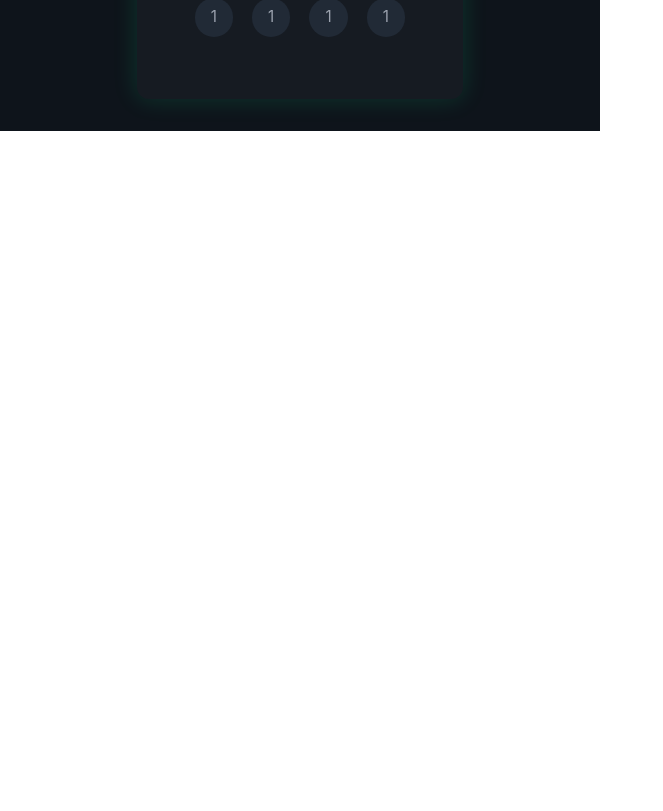
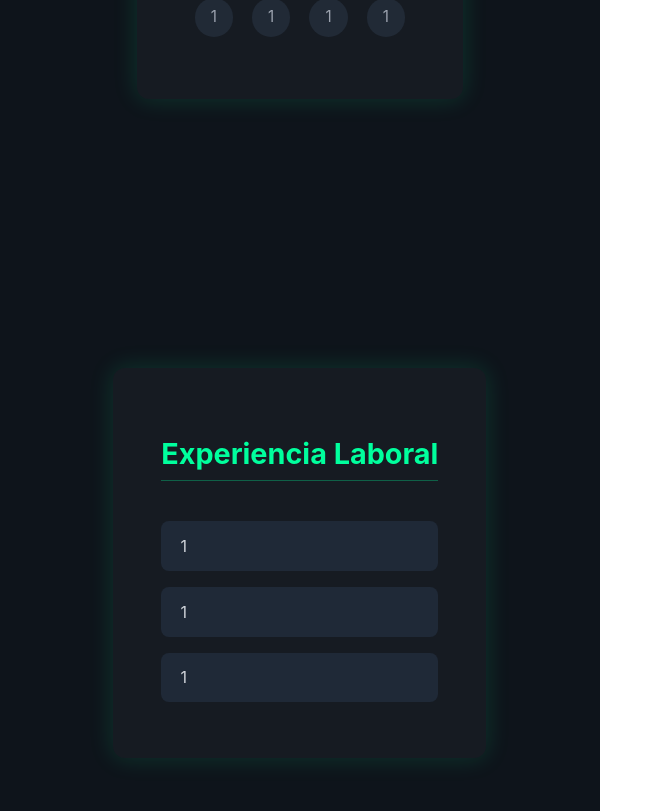
Before and after one commit to Ximena0405/cv-react-ximena, a React (Vite) app: page / in a window 1280 px wide. Shown: the part 1609-2420 px from the top of the page, without its empty margins (0-663 px from the left). Before the commit the page ends 1740 px from the top, so only its background shows below. Built offline with nearby package versions, Linux system fonts and the light colour scheme.

Commit message:
feat: agregar componente Experiencia e integrarlo en App

```diff
--- a/src/App.jsx
+++ b/src/App.jsx
@@ -1,6 +1,6 @@
 import Cabecera from "./Cabecera"
 import Perfil from "./Perfil"
-// import experiencia from "./experiencia"
+import Experiencia from "./Experiencia"
 // import estudios from "./estudios"
 
 function App() {
@@ -8,6 +8,7 @@ function App() {
     <>
     <Cabecera />
     <Perfil />
+    <Experiencia />
 
     </>
   )
--- /dev/null
+++ b/src/Experiencia.css
@@ -0,0 +1,61 @@
+/* Fondo y estilo general */
+.experiencia-container {
+  display: flex;
+  justify-content: center;
+  align-items: center;
+  min-height: 100vh;
+  background-color: #0e141b;
+  font-family: "Inter", "Roboto", sans-serif;
+  color: #e4e6eb;
+  padding: 2rem;
+}
+
+/* Tarjeta principal */
+.experiencia-card {
+  background-color: #161b22;
+  padding: 2.5rem 3rem;
+  border-radius: 12px;
+  box-shadow: 0 0 25px rgba(0, 255, 157, 0.15);
+  max-width: 700px;
+  text-align: left;
+  transition: transform 0.3s ease, box-shadow 0.3s ease;
+}
+
+.experiencia-card:hover {
+  transform: translateY(-5px);
+  box-shadow: 0 0 30px rgba(0, 255, 157, 0.25);
+}
+
+/* Título */
+.experiencia-titulo {
+  font-size: 1.8rem;
+  color: #00ff9d;
+  text-align: center;
+  margin-bottom: 1.5rem;
+  border-bottom: 1px solid rgba(0, 255, 157, 0.3);
+  display: inline-block;
+  width: 100%;
+  padding-bottom: 0.3rem;
+}
+
+/* Lista */
+.experiencia-lista {
+  list-style: none;
+  padding: 0;
+}
+
+.experiencia-lista li {
+  background-color: #1f2937;
+  margin-bottom: 1rem;
+  padding: 0.8rem 1.2rem;
+  border-radius: 8px;
+  color: #d1d5db;
+  font-size: 1rem;
+  line-height: 1.5;
+  transition: background-color 0.3s ease, transform 0.2s ease;
+}
+
+.experiencia-lista li:hover {
+  background-color: #00ff9d20;
+  transform: translateX(5px);
+}
--- /dev/null
+++ b/src/Experiencia.jsx
@@ -0,0 +1,23 @@
+// import { ExperienciaData } from "./Data"
+import "./Experiencia.css"
+export default function Experiencia() {
+//   const {Experiencia1, Experiencia2, Experiencia3} = ExperienciaData
+    return(
+        <section className="experiencia-container">
+      <div className="experiencia-card">
+        <h2 className="experiencia-titulo">Experiencia Laboral</h2>
+        <ul className="experiencia-lista">
+          <li>
+            1
+          </li>
+          <li>
+            1
+          </li>
+          <li>
+            1
+          </li>
+        </ul>
+      </div>
+    </section>
+    )
+}
```
